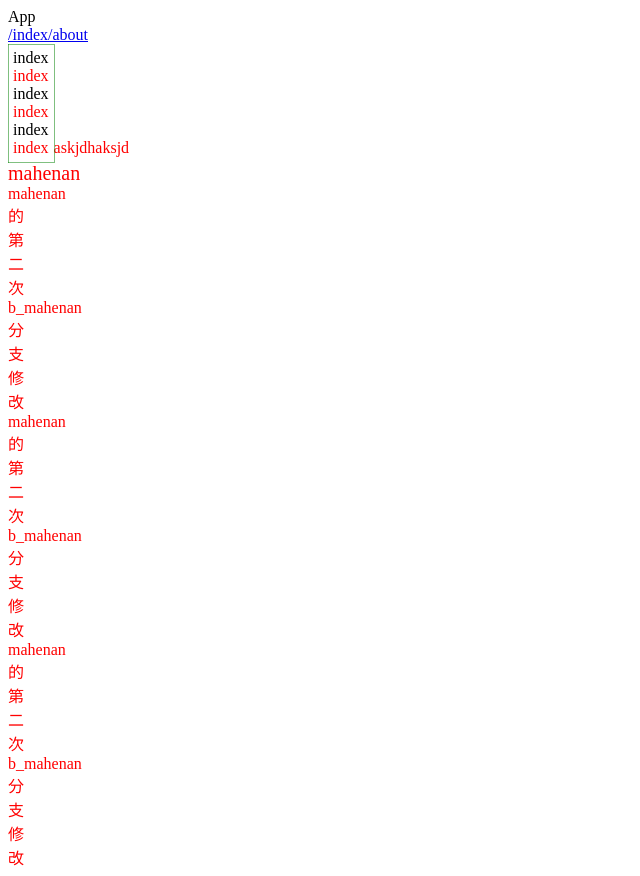
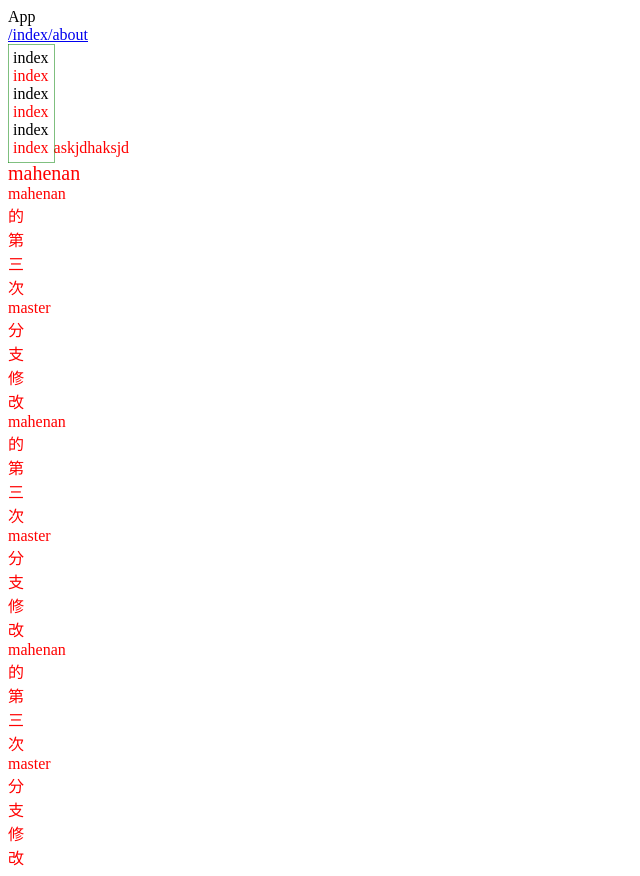
Before and after one commit to 676962537/my-owner, a Vue app: page /#/index in a window 1280 px wide. Shown: the whole page, without its empty margins (0-640 px from the left). Built offline with nearby package versions, Linux system fonts and the light colour scheme.

Commit message:
马赫男的第二次b_mahenan分支修改

```diff
--- a/src/components/index.vue
+++ b/src/components/index.vue
@@ -13,13 +13,13 @@
 
     <div class="mahenan">
       <span>
-        <span>mahenan的第二次b_mahenan分支修改</span>
+        <span>mahenan的第三次master分支修改</span>
       </span>
       <span>
-        <div>mahenan的第二次b_mahenan分支修改</div>
+        <div>mahenan的第三次master分支修改</div>
       </span>
       <span>
-        <div>mahenan的第二次b_mahenan分支修改</div>
+        <div>mahenan的第三次master分支修改</div>
       </span>
     </div>
   </div>
```
